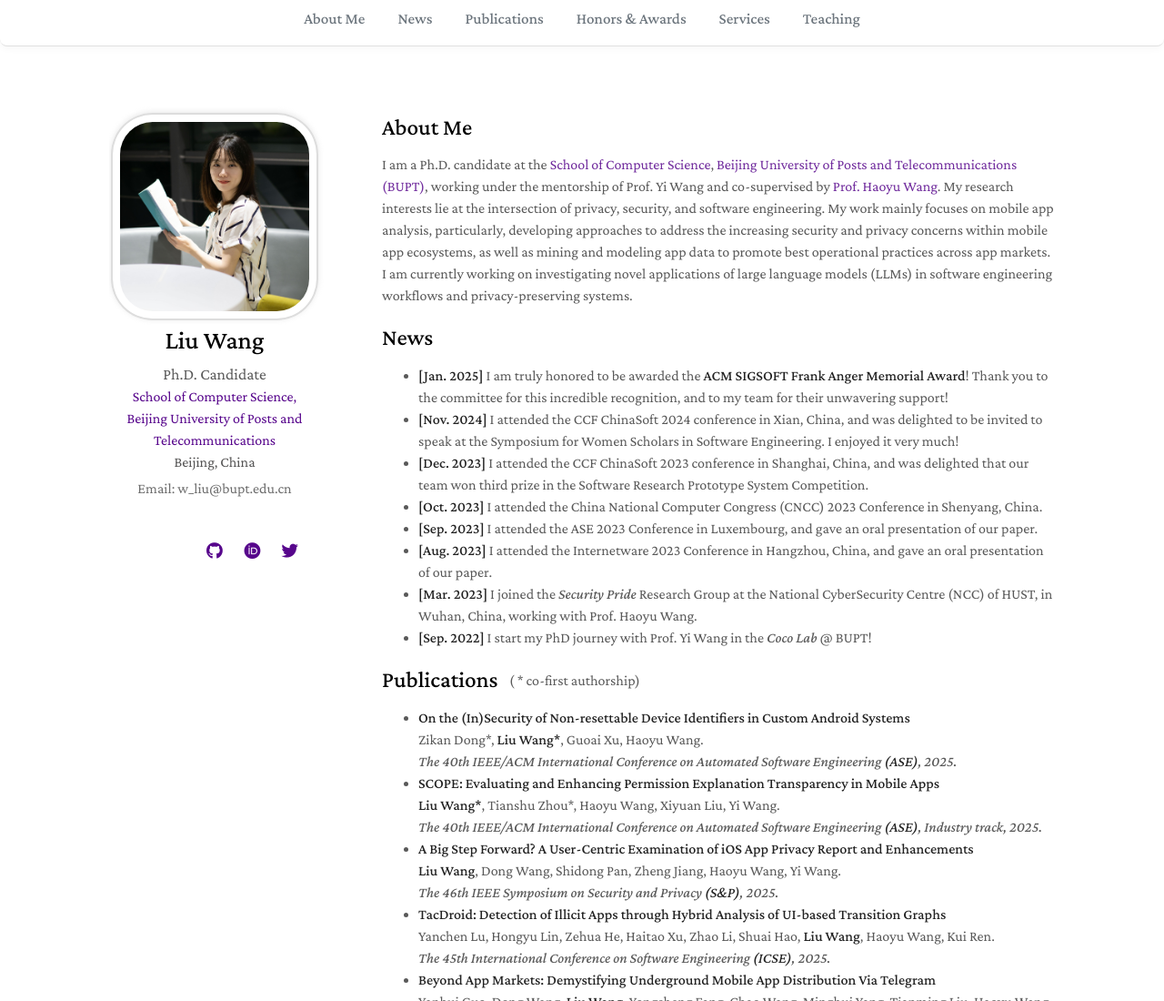
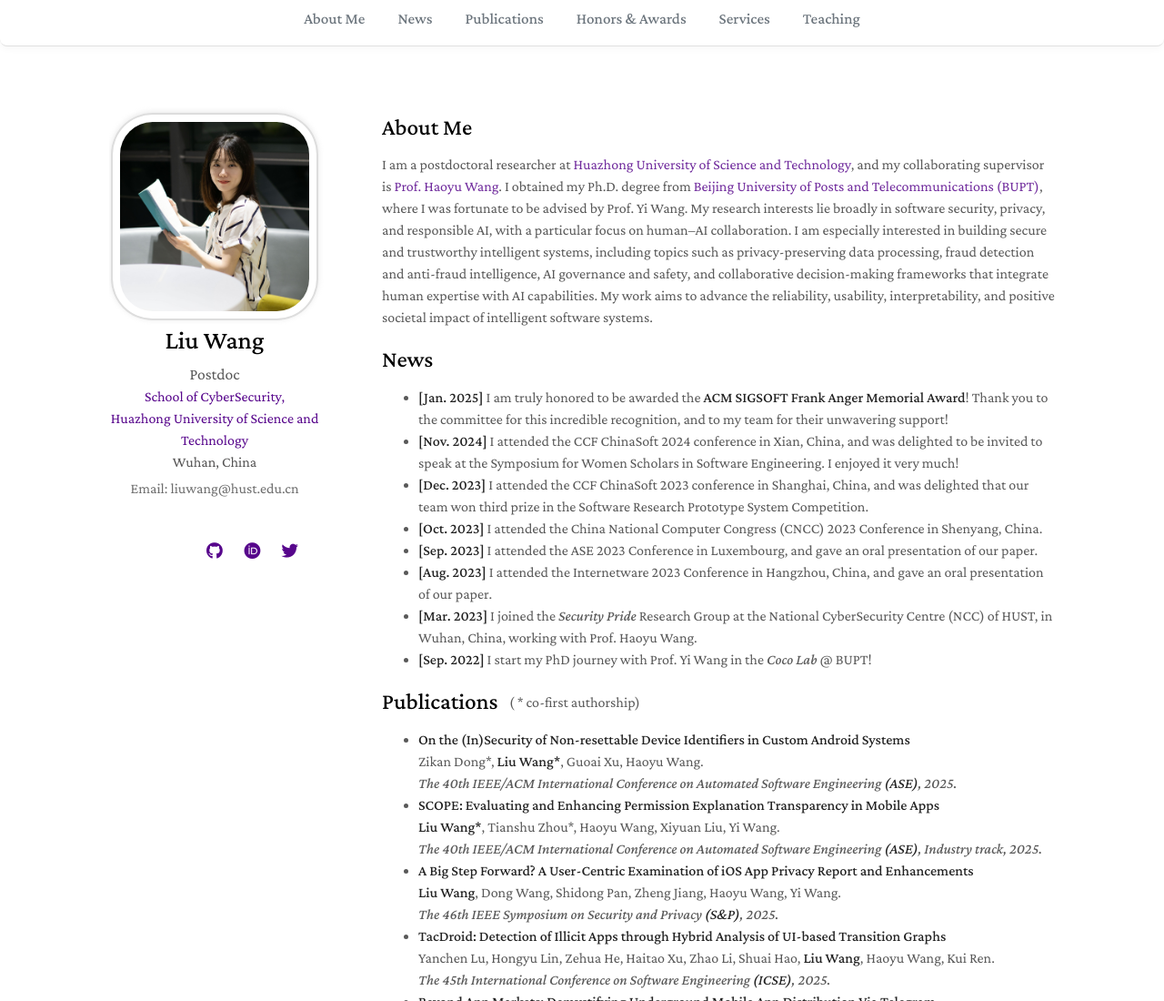
Before and after one commit to liuer-wang/liuer-wang.github.io, a plain HTML site: page index.html in a window 1280 px wide. Shown: the top 1100 px of the page at 91% size. Drawn offline with nearby package versions, Linux system fonts and the light colour scheme; some icons are missing; files whose address does not match are found by name.

Commit message:
Add files via upload

```diff
--- a/index.html
+++ b/index.html
@@ -66,18 +66,16 @@
 
         <h1>Liu Wang</h1>
 
-        <position style="font-size: 1.1rem">Ph.D. Candidate</position>
+        <position style="font-size: 1.1rem">Postdoc</position>
         <br />
 
-        <a href="https://scs.bupt.edu.cn/" rel="noopener" target="_blank">
-          <autocolor>School of Computer Science,</autocolor>
+        <a href="https://cse.hust.edu.cn/" rel="noopener" target="_blank">
+          <autocolor>School of CyberSecurity,</autocolor>
         </a>
         <br />
 
-        <a href="https://www.bupt.edu.cn/" rel="noopener" target="_blank">
-          <autocolor
-            >Beijing University of Posts and Telecommunications</autocolor
-          >
+        <a href="https://www.hust.edu.cn/" rel="noopener" target="_blank">
+          <autocolor>Huazhong University of Science and Technology</autocolor>
         </a>
         <br />
 
@@ -86,7 +84,7 @@
           rel="noopener"
           target="_blank"
         >
-          <h4>Beijing, China</h4>
+          <h4>Wuhan, China</h4>
         </a>
 
         <!-- <a href="mailto: w_liu@bupt.edu.cn" style="color:#6d6d6d">
@@ -95,7 +93,7 @@
         </email>
       </a> -->
 
-        <a style="color: #6d6d6d"> Email: w_liu@bupt.edu.cn </a>
+        <a style="color: #6d6d6d"> Email: liuwang@hust.edu.cn </a>
 
         <br />
         <br />
@@ -132,25 +130,35 @@
         <h2 id="about-me">About Me</h2>
 
         <p>
-          I am a Ph.D. candidate at the
-          <a href="https://scs.bupt.edu.cn/" target="_blank">
-            School of Computer Science</a
-          >,
+          I am a postdoctoral researcher at
+          <a href="https://www.hust.edu.cn/" target="_blank"
+            >Huazhong University of Science and Technology</a
+          >, and my collaborating supervisor is
+          <a href="https://howiepku.github.io/index.html" target="_blank"
+            >Prof. Haoyu Wang</a
+          >. I obtained my Ph.D. degree from
           <a href="https://www.bupt.edu.cn/" target="_blank">
             Beijing University of Posts and Telecommunications (BUPT)</a
-          >, working under the mentorship of Prof. Yi Wang and co-supervised by
-          <a href="https://howiepku.github.io/index.html" target="_blank">
-            Prof. Haoyu Wang</a
-          >.
+          >, where I was fortunate to be advised by Prof. Yi Wang.
           <!-- I received my Bachelor's degree in Digital Media Technology from <a href="https://www.sdu.edu.cn/" target="_blank"> Shandong University</a>. -->
-          My research interests lie at the intersection of privacy, security,
+          <!-- My research interests lie at the intersection of privacy, security,
           and software engineering. My work mainly focuses on mobile app
           analysis, particularly, developing approaches to address the
           increasing security and privacy concerns within mobile app ecosystems,
           as well as mining and modeling app data to promote best operational
           practices across app markets. I am currently working on investigating
           novel applications of large language models (LLMs) in software
-          engineering workflows and privacy-preserving systems.
+          engineering workflows and privacy-preserving systems. -->
+
+          My research interests lie broadly in software security, privacy, and
+          responsible AI, with a particular focus on human–AI collaboration. I
+          am especially interested in building secure and trustworthy
+          intelligent systems, including topics such as privacy-preserving data
+          processing, fraud detection and anti-fraud intelligence, AI governance
+          and safety, and collaborative decision-making frameworks that
+          integrate human expertise with AI capabilities. My work aims to
+          advance the reliability, usability, interpretability, and positive
+          societal impact of intelligent software systems.
         </p>
 
         <!-- <p>
```
